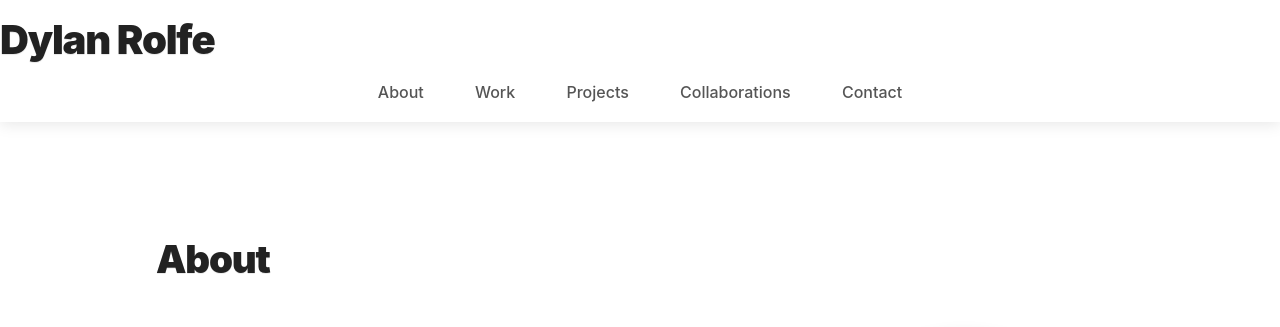
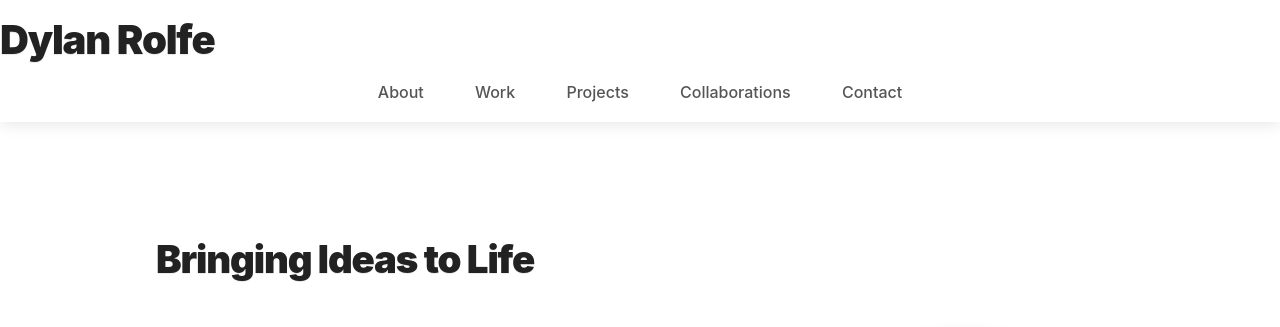
Before and after one commit to DylanRolfe/New-Portfolio, a plain HTML site: page index.html in a window 1280 px wide. Shown: the top 327 px of the page. Drawn offline with Linux system fonts and the light colour scheme.

Commit message:
Update index.html

```diff
--- a/index.html
+++ b/index.html
@@ -31,7 +31,7 @@
   <main>
     <!-- ABOUT SECTION WITH SIDE-BY-SIDE LAYOUT -->
     <section id="about">
-      <h1>About</h1>
+      <h1>Bringing Ideas to Life</h1>
       <div class="about-container">
         <div class="about-text">
           <p>Hi, I'm Dylan Rolfe, a 16-year-old from Vancouver, Canada. My journey has been driven by curiosity, problem-solving, and a passion for building things that make an impact. Whether it's artificial intelligence, business, or innovative solutions to real-world problems, I thrive on exploration and execution.</p>
```
